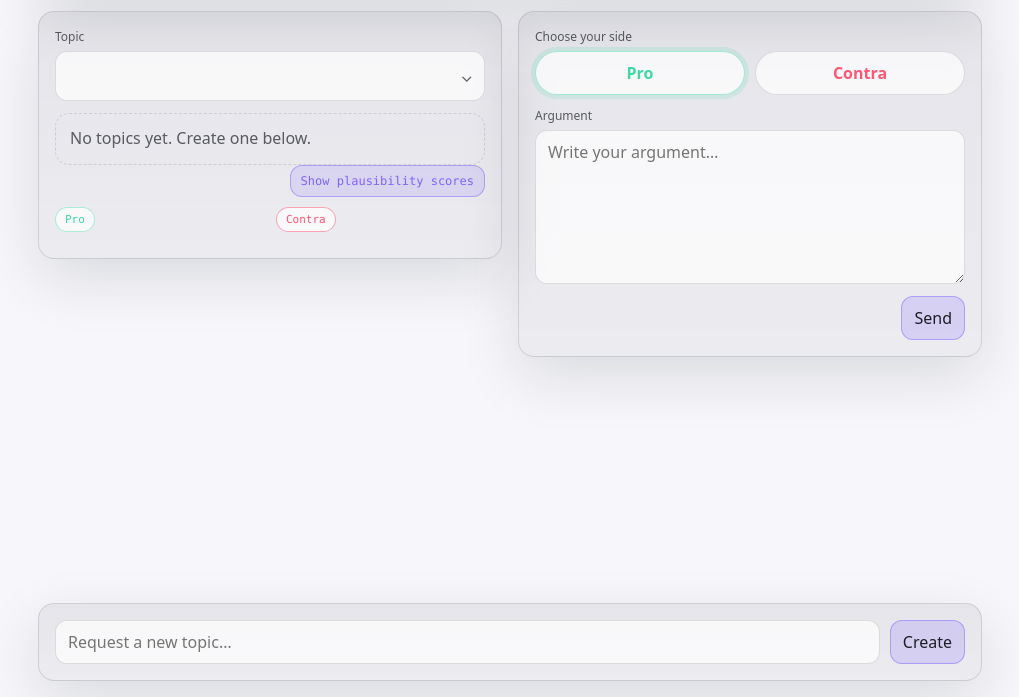
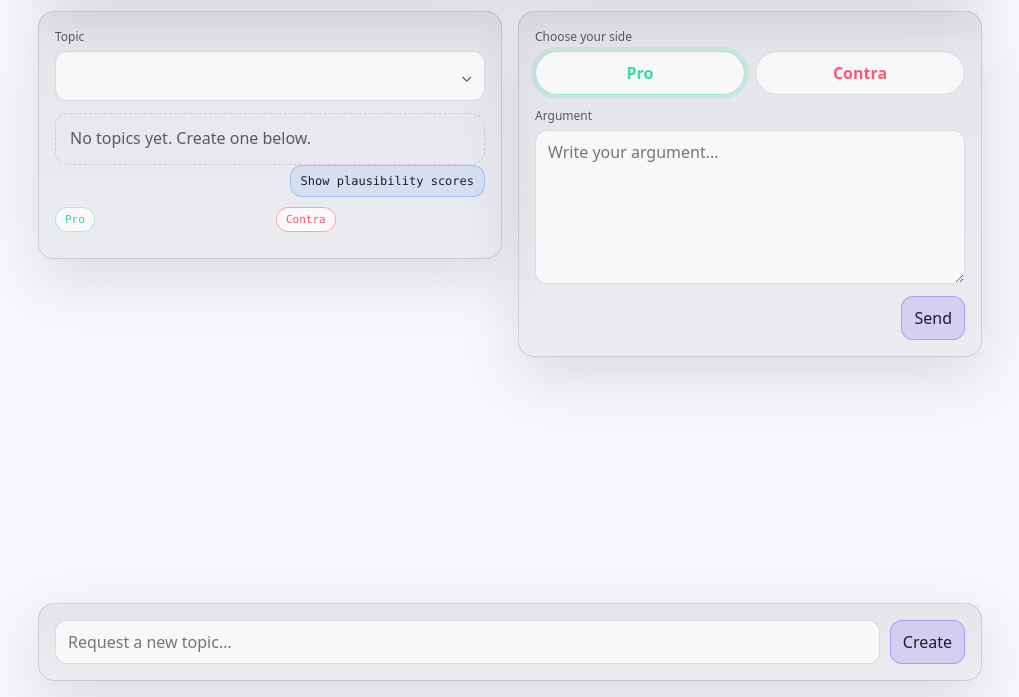
Before and after one commit to PapaBear74/operation_veridas, a website: page index.html in a window 1280 px wide. Both pictures are taken after a click on the button "Show plausibility scores". Shown: the part 103-800 px from the top of the page, without its empty margins (130-1149 px from the left). Drawn offline with Linux system fonts and the light colour scheme; no server answers.

Commit message:
changed score toggle design to blue

```diff
--- a/styles.css
+++ b/styles.css
@@ -666,14 +666,12 @@ h2 {
   font-size: 11px;
   padding: 6px 10px;
   border-radius: 999px;
-  transition: border-color 120ms ease, background 120ms ease, color 120ms ease;
-  color: var(--muted);
+  transition: border-color 120ms ease, background 120ms ease;
 }
 
 .togglePlausibilityBtn[aria-pressed="true"] {
-  border-color: rgba(124, 92, 255, 0.45);
-  background: rgba(124, 92, 255, 0.14);
-  color: rgba(124, 92, 255, 0.95);
+  border-color: rgba(96, 165, 250, 0.45);
+  background: rgba(96, 165, 250, 0.14);
 }
 
 .noteBody {
```
